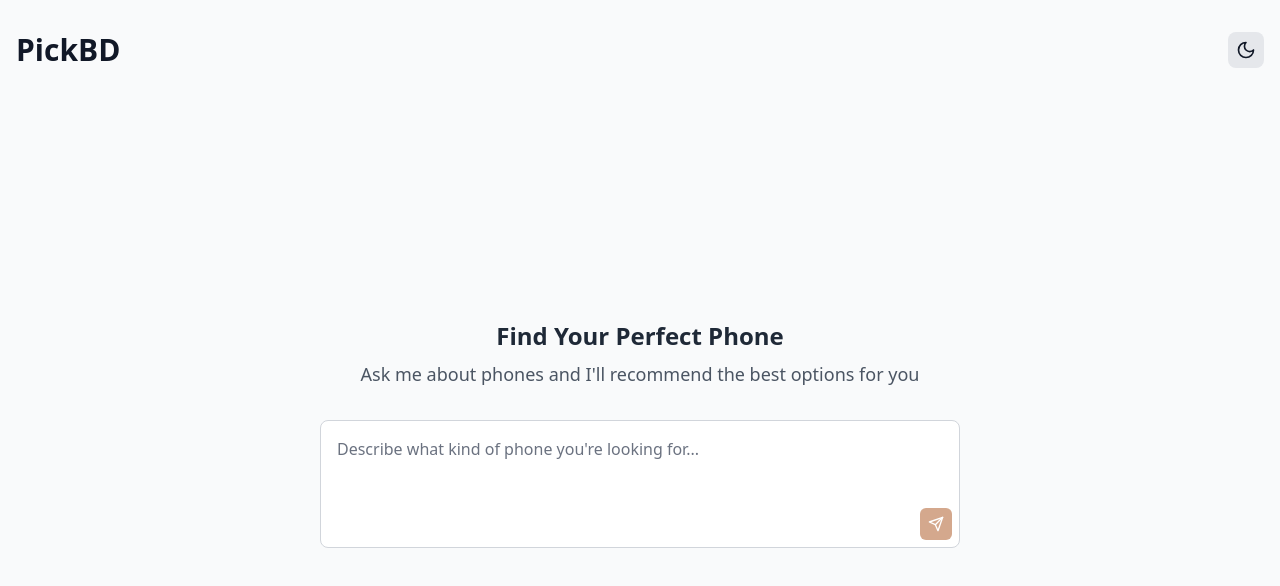
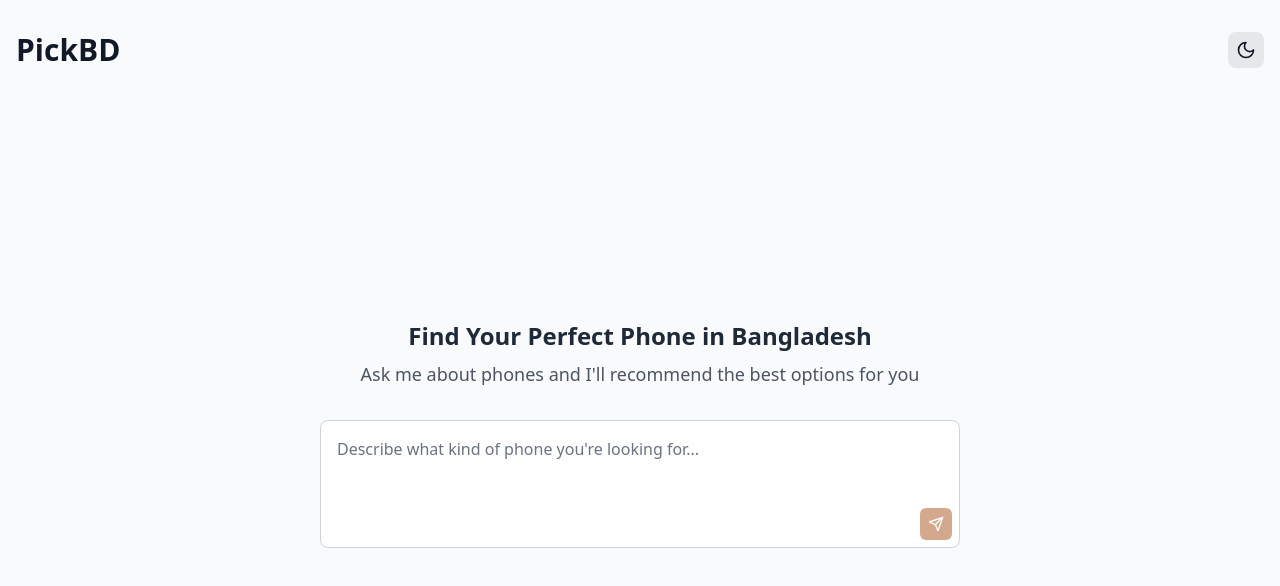
Before and after one commit to Kazi-Mahmudul/product-recommender-ai, a React (Create React App) app in the folder frontend/: page / in a window 1280 px wide. Shown: the top 586 px of the page. Built offline with nearby package versions, Linux system fonts and the light colour scheme.

Commit message:
little update

```diff
--- a/frontend/src/App.tsx
+++ b/frontend/src/App.tsx
@@ -171,7 +171,7 @@ function App() {
           <div className="flex-grow flex flex-col items-center justify-center text-center">
             <div className="text-center mb-8">
               <h2 className={`text-2xl font-semibold mb-2 ${darkMode ? 'text-white' : 'text-gray-800'}`}>
-                Find Your Perfect Phone
+                Find Your Perfect Phone in Bangladesh
               </h2>
               <p className={`text-lg ${darkMode ? 'text-gray-300' : 'text-gray-600'}`}>
                 Ask me about phones and I'll recommend the best options for you
```
